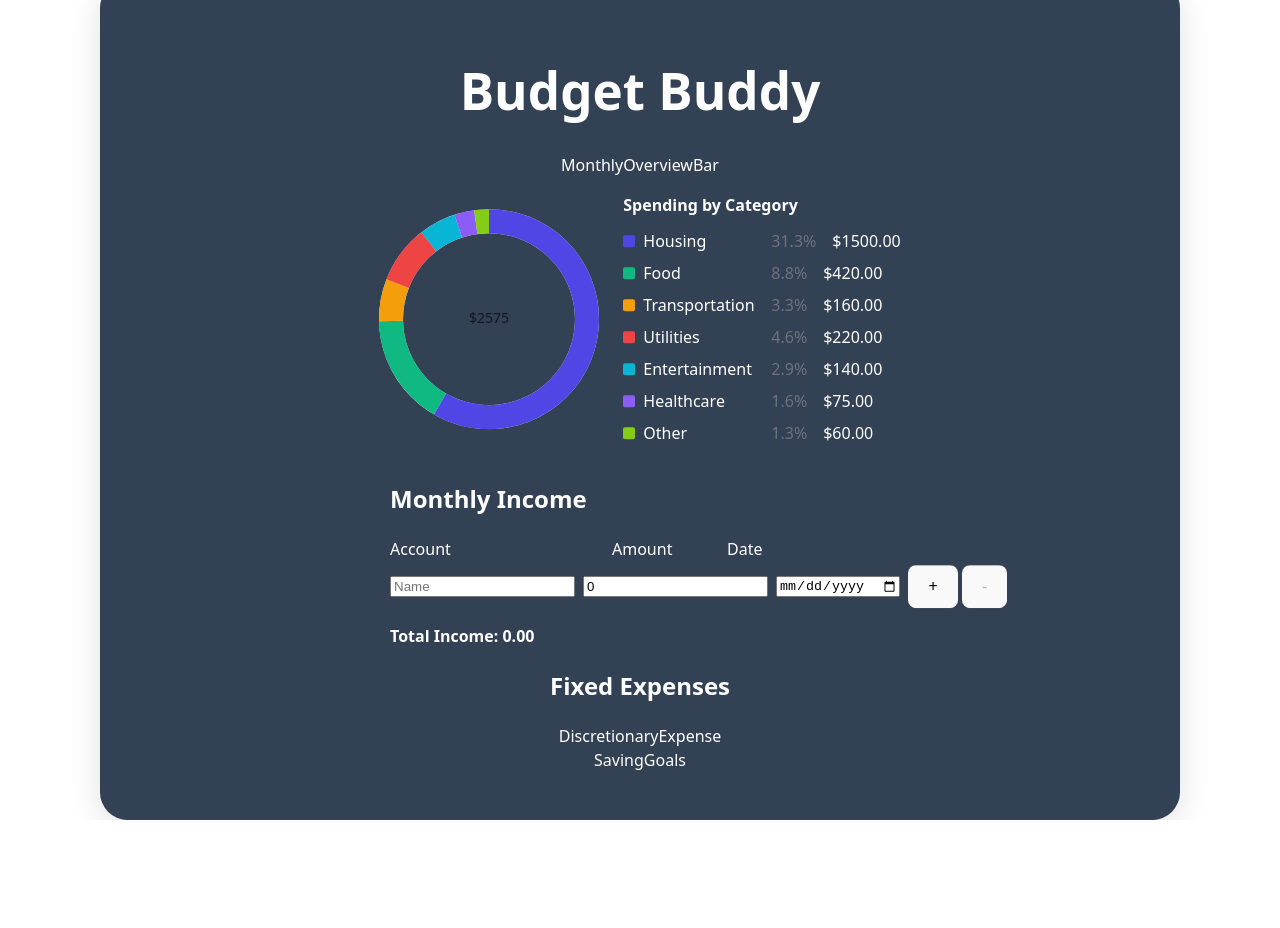
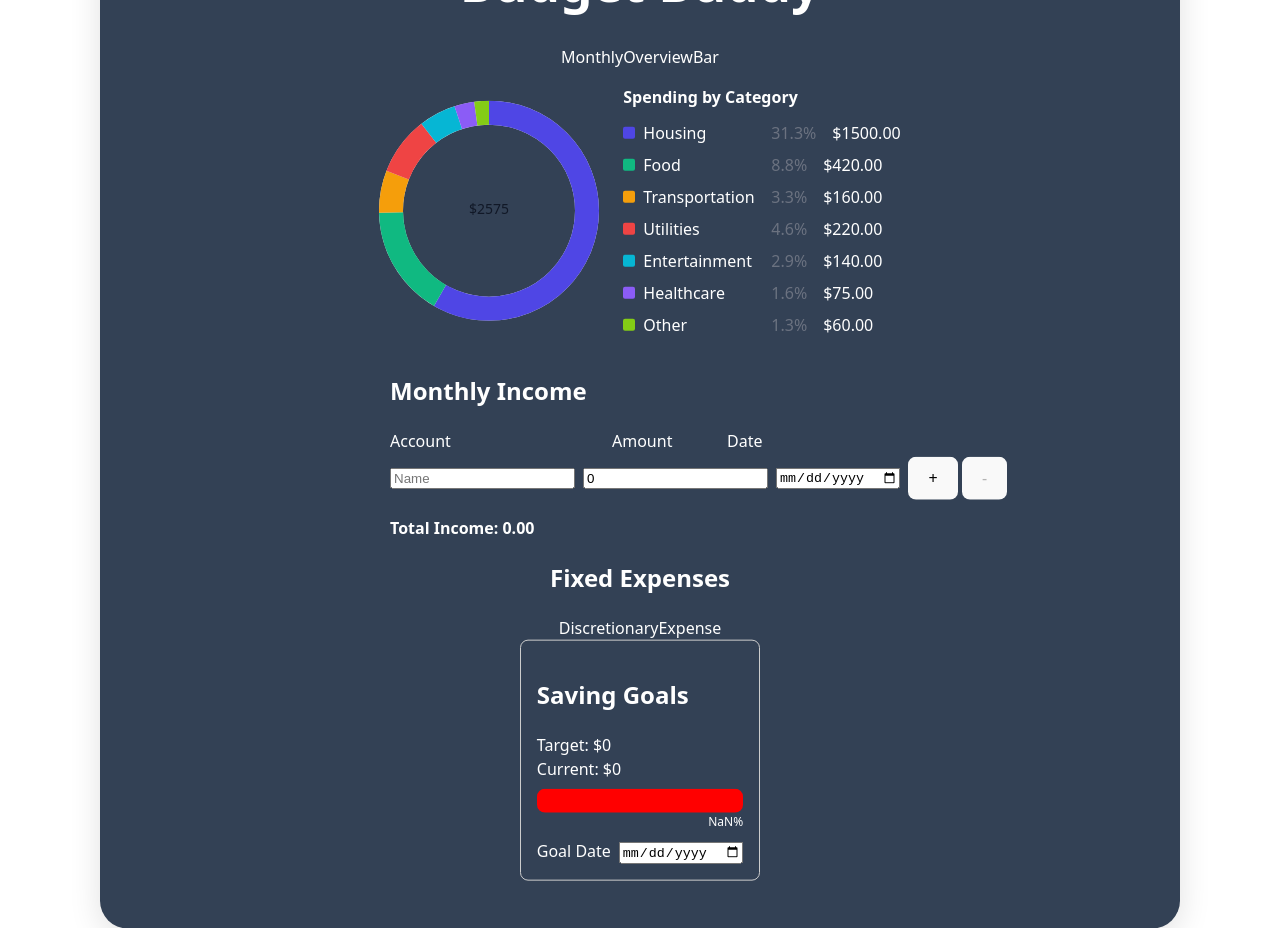
Before and after one commit to annaR920/August-Evening, a React (Vite) app in the folder Budget Buddy/: page / in a window 1280 px wide. Before the commit the page ends 820 px from the top, so only its background shows below. Built offline with nearby package versions, Linux system fonts and the light colour scheme.

Commit message:
adding first Savings menu

```diff
--- a/Budget Buddy/src/App.tsx
+++ b/Budget Buddy/src/App.tsx
@@ -2,7 +2,7 @@ import "./App.css";
 import Header from "./components/Header";
 import MonthlyOverviewBar from "./components/MonthlyOverviewBar";
 import SpendingByCategoryPie from "./components/SpendingByCategoryPie";
-import SavingGoals from "./components/SavingGoals";
+import SavingGoal from "./components/SavingsGoal";
 import DiscretionaryExpense from "./components/DiscretionaryExpense";
 import FixedExpenses from "./components/FixedExpenses";
 import Income from "./components/Income";
@@ -51,7 +51,7 @@ function App() {
       <Income />
       <FixedExpenses />
       <DiscretionaryExpense />
-      <SavingGoals />
+      <SavingGoal />
     </div>
   );
 }
--- a/Budget Buddy/src/components/SavingGoals.tsx
+++ b/Budget Buddy/src/components/SavingGoals.tsx
@@ -1,7 +1,29 @@
+
 import React from "react";
+import SavingsGoal from "./SavingsGoal";
 
 const SavingGoals = () => {
-  return <div>SavingGoals</div>;
+  // Example savings goals data
+  const goals = [
+    { name: "Emergency Fund", target: 2000, current: 1200 },
+    { name: "Vacation", target: 1500, current: 1600 },
+    { name: "New Laptop", target: 1000, current: 400 },
+  ];
+
+  return (
+    <div>
+      <h2>Saving Goals</h2>
+      {goals.map((goal, idx) => (
+        <div key={goal.name} style={{ marginBottom: 24 }}>
+          <SavingsGoal
+            name={goal.name}
+            target={goal.target}
+            current={goal.current}
+          />
+        </div>
+      ))}
+    </div>
+  );
 };
 
 export default SavingGoals;
--- /dev/null
+++ b/Budget Buddy/src/components/SavingsGoal.tsx
@@ -0,0 +1,49 @@
+import React, { useState } from 'react';
+import DatePicker from './DatePicker';
+
+interface SavingsGoalProps {
+    name: string;
+    target: number;
+    current: number;
+    onDateChange?: (date: string) => void;
+}
+
+const SavingsGoal: React.FC<SavingsGoalProps> = ({ name, target, current, onDateChange }) => {
+    const [goalDate, setGoalDate] = useState<string>('');
+
+  // Calculate progress percentage
+  const progress = Math.min((current / target) * 100, 100);
+    const isOnTarget = current >= target;
+
+    const handleDateChange = (date: string) => {
+    setGoalDate(date);
+    if (onDateChange) onDateChange(date);
+    };
+
+    return (
+        <div className="savings-goal" style={{ border: '1px solid #ccc', borderRadius: 8, padding: 16, maxWidth: 400 }}>
+            <h2>Saving Goals</h2>
+            <h3>{name}</h3>
+            <div style={{ marginBottom: 8 }}>
+                Target: ${typeof target === 'number' ? target.toLocaleString() : '0'}<br />
+                Current: ${typeof current === 'number' ? current.toLocaleString() : '0'}
+            </div>
+            <div style={{ marginBottom: 8 }}>
+                <div style={{ background: '#eee', borderRadius: 8, height: 24, width: '100%', overflow: 'hidden' }}>
+                    <div
+                        style={{
+                            width: `${progress}%`,
+                            height: '100%',
+                            background: isOnTarget ? 'green' : 'red',
+                            transition: 'width 0.5s',
+                        }}
+                    />
+                </div>
+                <div style={{ textAlign: 'right', fontSize: 12 }}>{progress.toFixed(1)}%</div>
+            </div>
+            <DatePicker label="Goal Date" value={goalDate} onChange={handleDateChange} />
+        </div>
+    );
+};
+
+export default SavingsGoal;
```
